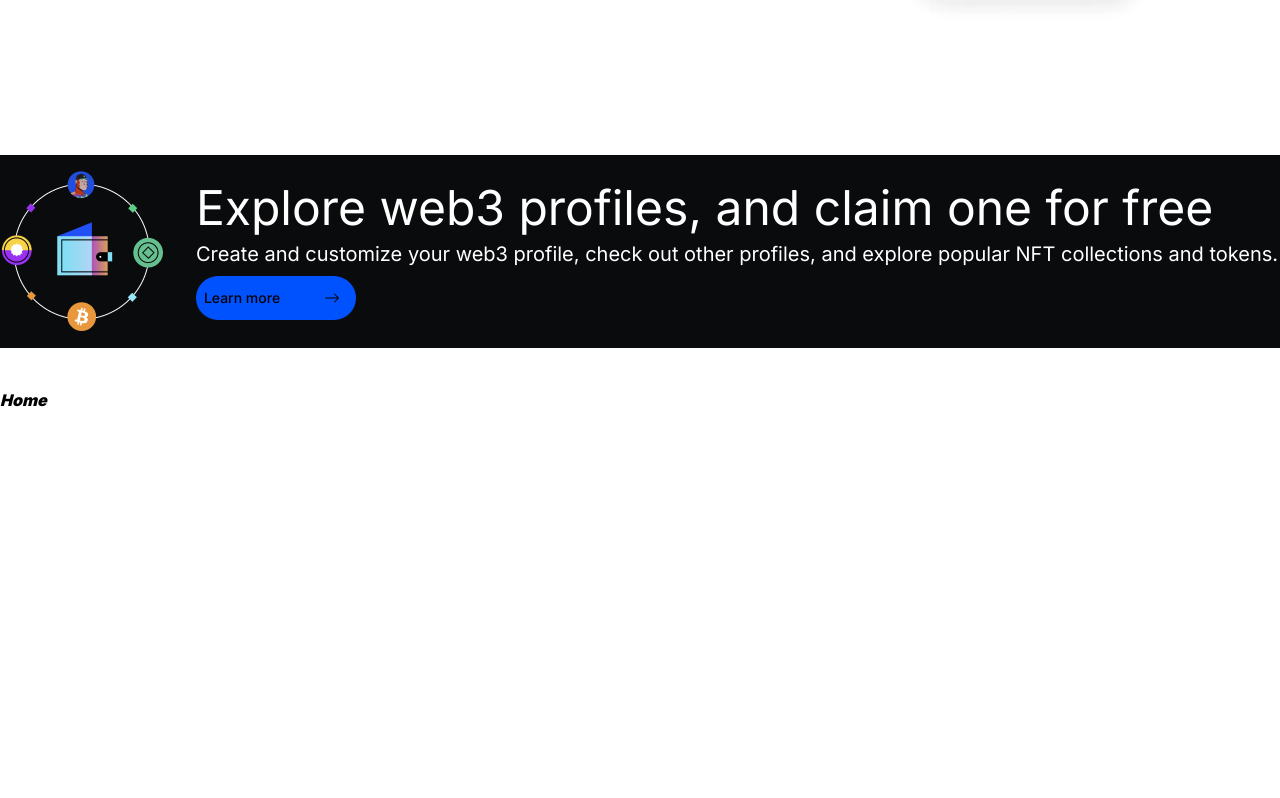
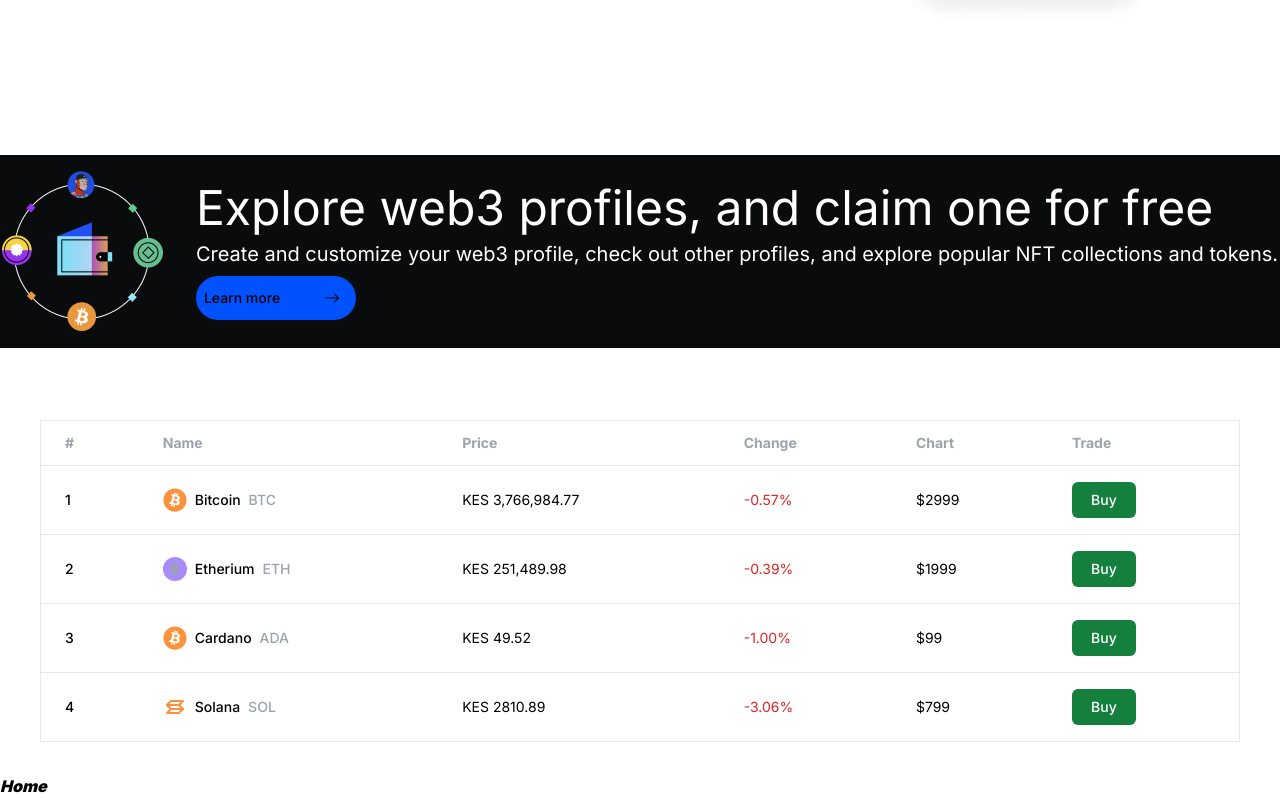
Before and after one commit to Kibet-mutai/coinbase-clone, a Next.js app: page / in a window 1280 px wide. Shown: the part 676-1474 px from the top of the page. Before the commit the page ends 1088 px from the top, so only its background shows below. Built offline with nearby package versions, Linux system fonts and the light colour scheme.

Commit message:
feat:prices table

```diff
--- /dev/null
+++ b/app/components/Prices.tsx
@@ -0,0 +1,121 @@
+import Link from "next/link";
+import { FaBitcoin, FaEthereum } from "react-icons/fa";
+import { TbCurrencySolana } from "react-icons/tb";
+
+const Prices = () => {
+  return (
+    <div className="items-center py-8 px-10">
+      <table className="w-full text-sm text-left border">
+        <thead className="font-medium text-gray-400 border-b ">
+          <tr>
+            <th scope="col" className="px-6 py-3">
+              #
+            </th>
+            <th scope="col" className="px-6 py-3">
+              Name
+            </th>
+            <th scope="col" className="px-6 py-3">
+              Price
+            </th>
+            <th scope="col" className="px-6 py-3">
+              Change
+            </th>
+            <th scope="col" className="px-6 py-3">
+              Chart
+            </th>
+            <th scope="col" className="px-6 py-3">
+              Trade
+            </th>
+          </tr>
+        </thead>
+        <tbody>
+          <tr className="border-b ">
+            <th scope="row" className="px-6 py-4 font-medium whitespace-nowrap">
+              1
+            </th>
+            <th scope="row" className="px-6 py-4 font-medium whitespace-nowrap">
+              <Link href="#" className="flex space-x-2 items-center">
+                <FaBitcoin size={24} className="text-orange-400" />{" "}
+                <h2>Bitcoin</h2>
+                <span className="text-gray-400">BTC</span>
+              </Link>
+            </th>
+            <td className="px-6 py-4">KES 3,766,984.77</td>
+            <td className="px-6 py-4 text-red-600">-0.57%</td>
+            <td className="px-6 py-4">$2999</td>
+            <td className="px-6 py-4">
+              <button className="font-medium bg-green-700 text-white items-center p-2 rounded-md w-16">
+                Buy
+              </button>
+            </td>
+          </tr>
+          <tr className="border-b ">
+            <th scope="row" className="px-6 py-4 font-medium whitespace-nowrap">
+              2
+            </th>
+            <th scope="row" className="px-6 py-4 font-medium whitespace-nowrap">
+              <Link href="#" className="flex space-x-2 items-center">
+                <FaEthereum
+                  size={24}
+                  className="text-gray-400 bg-violet-400 rounded-full p-1"
+                />{" "}
+                <h2>Etherium</h2>
+                <span className="text-gray-400">ETH</span>
+              </Link>
+            </th>
+            <td className="px-6 py-4">KES 251,489.98</td>
+            <td className="px-6 py-4 text-red-600">-0.39%</td>
+            <td className="px-6 py-4">$1999</td>
+            <td className="px-6 py-4">
+              <button className="font-medium bg-green-700 text-white items-center p-2 rounded-md w-16">
+                Buy
+              </button>
+            </td>
+          </tr>
+          <tr className="border-b ">
+            <th scope="row" className="px-6 py-4 font-medium whitespace-nowrap">
+              3
+            </th>
+            <th scope="row" className="px-6 py-4 font-medium whitespace-nowrap">
+              <Link href="#" className="flex space-x-2 items-center">
+                <FaBitcoin size={24} className="text-orange-400" />{" "}
+                <h2>Cardano</h2>
+                <span className="text-gray-400">ADA</span>
+              </Link>
+            </th>
+            <td className="px-6 py-4">KES 49.52</td>
+            <td className="px-6 py-4 text-red-600">-1.00%</td>
+            <td className="px-6 py-4">$99</td>
+            <td className="px-6 py-4">
+              <button className="font-medium bg-green-700 text-white items-center p-2 rounded-md w-16">
+                Buy
+              </button>
+            </td>
+          </tr>
+          <tr className="border-b ">
+            <th scope="row" className="px-6 py-4 font-medium whitespace-nowrap">
+              4
+            </th>
+            <th scope="row" className="px-6 py-4 font-medium whitespace-nowrap">
+              <Link href="#" className="flex space-x-2 items-center">
+                <TbCurrencySolana size={24} className="text-orange-400" />{" "}
+                <h2>Solana</h2>
+                <span className="text-gray-400">SOL</span>
+              </Link>
+            </th>
+            <td className="px-6 py-4">KES 2810.89</td>
+            <td className="px-6 py-4 text-red-600">-3.06%</td>
+            <td className="px-6 py-4">$799</td>
+            <td className="px-6 py-4">
+              <button className="font-medium bg-green-700 text-white items-center p-2 rounded-md w-16">
+                Buy
+              </button>
+            </td>
+          </tr>
+        </tbody>
+      </table>
+    </div>
+  );
+};
+
+export default Prices;
--- a/app/layout.tsx
+++ b/app/layout.tsx
@@ -2,6 +2,7 @@
 import { Inter } from "next/font/google";
 import { Navbar } from "./components/navbar/Navbar";
 import { MainSect } from "./components/MainSect";
+import Prices from "./components/Prices";
 
 const inter = Inter({ subsets: ["latin"] });
 
@@ -20,6 +21,7 @@
       <body className={inter.className}>
         <Navbar />
         <MainSect />
+        <Prices />
         {children}
       </body>
     </html>
```
Also changed, not shown: public/images/04385265cb71a9e1.woff2 (added).
